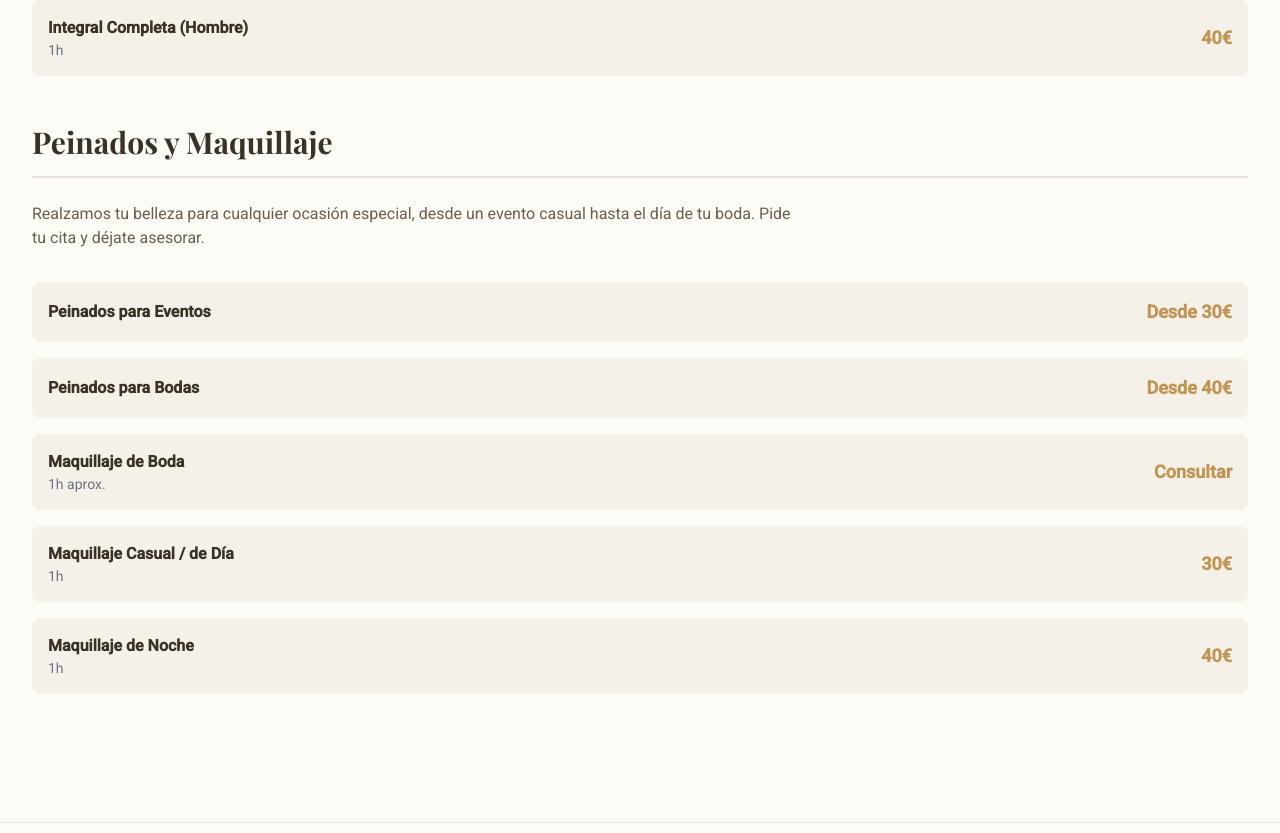
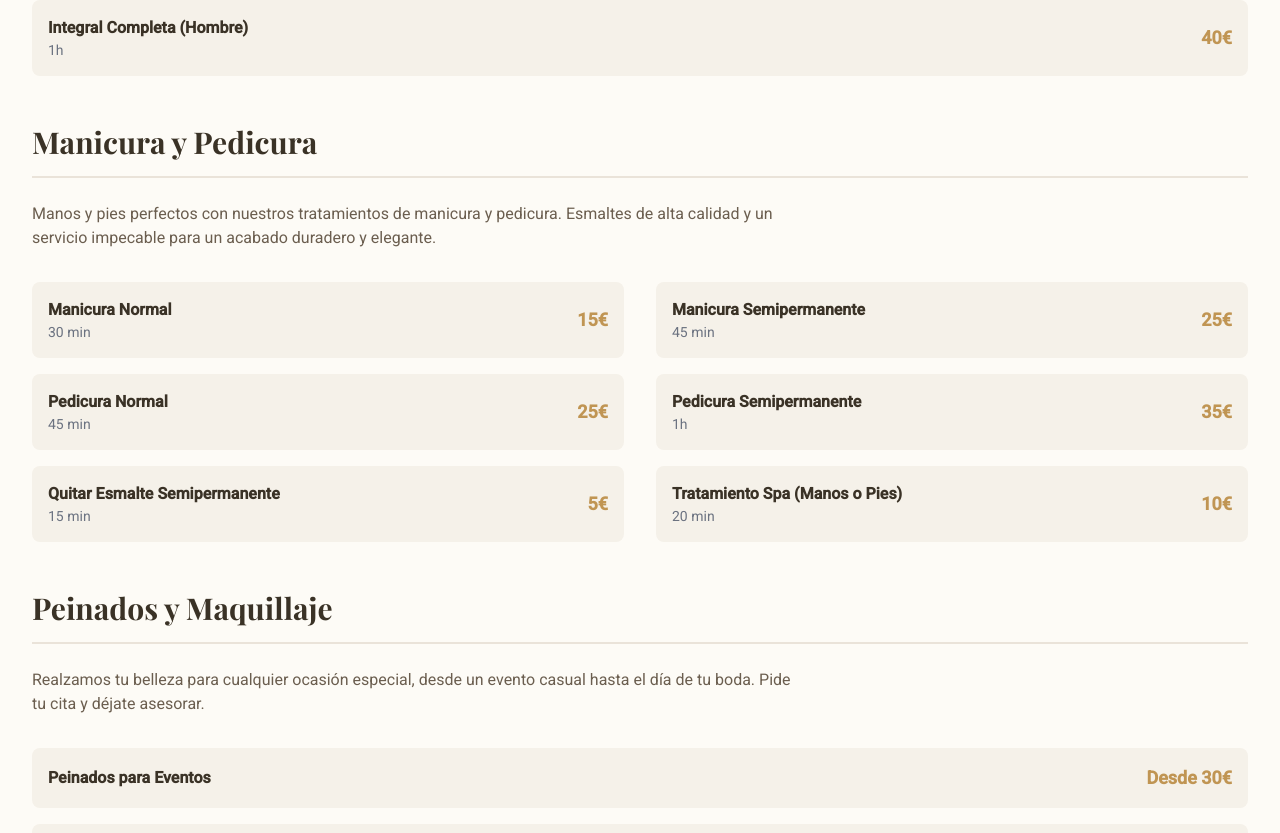
Before and after one commit to Riuko97/yoselinmagiaycolor, a plain HTML site: page Servicios.html in a window 1280 px wide. Shown: the part 3360-4193 px from the top of the page. Drawn offline with nearby package versions, Linux system fonts and the light colour scheme.

Commit message:
Update Servicios.html

```diff
--- a/Servicios.html
+++ b/Servicios.html
@@ -211,6 +211,62 @@
                         <div class="flex justify-between items-center bg-[#F5F1E9] p-4 rounded-lg md:col-span-2"><div><h4 class="font-semibold">Integral Completa (Hombre)</h4><p class="text-sm text-gray-500">1h</p></div><p class="font-bold text-lg accent-text">40€</p></div>
                     </div>
                 </div>
+                <div id="manicura-pedicura" class="mb-12 scroll-mt-24">
+                    <h2 class="text-3xl font-bold border-b-2 border-[var(--border-warm)] pb-4 mb-6">Manicura y Pedicura</h2>
+                    <p class="text-[#6B5E4F] mb-8 max-w-3xl">Manos y pies perfectos con nuestros tratamientos de manicura y pedicura. Esmaltes de alta calidad y un servicio impecable para un acabado duradero y elegante.</p>
+
+                <div class="grid md:grid-cols-2 gap-x-8 gap-y-4">
+
+                    <div class="flex justify-between items-center bg-[#F5F1E9] p-4 rounded-lg">
+                    <div>
+                        <h4 class="font-semibold">Manicura Normal</h4>
+                        <p class="text-sm text-gray-500">30 min</p>
+                    </div>
+                    <p class="font-bold text-lg accent-text">15€</p>
+                </div>
+
+                <div class="flex justify-between items-center bg-[#F5F1E9] p-4 rounded-lg">
+                    <div>
+                        <h4 class="font-semibold">Manicura Semipermanente</h4>
+                        <p class="text-sm text-gray-500">45 min</p>
+                    </div>
+                    <p class="font-bold text-lg accent-text">25€</p>
+                </div>
+
+                <div class="flex justify-between items-center bg-[#F5F1E9] p-4 rounded-lg">
+                    <div>
+                        <h4 class="font-semibold">Pedicura Normal</h4>
+                        <p class="text-sm text-gray-500">45 min</p>
+                    </div>
+                        <p class="font-bold text-lg accent-text">25€</p>
+                </div>
+
+                <div class="flex justify-between items-center bg-[#F5F1E9] p-4 rounded-lg">
+                    <div>
+                        <h4 class="font-semibold">Pedicura Semipermanente</h4>
+                        <p class="text-sm text-gray-500">1h</p>
+                    </div>
+                    <p class="font-bold text-lg accent-text">35€</p>
+                </div>
+
+                <div class="flex justify-between items-center bg-[#F5F1E9] p-4 rounded-lg">
+                    <div>
+                        <h4 class="font-semibold">Quitar Esmalte Semipermanente</h4>
+                        <p class="text-sm text-gray-500">15 min</p>
+                </div>
+                    <p class="font-bold text-lg accent-text">5€</p>
+        </div>
+
+        <div class="flex justify-between items-center bg-[#F5F1E9] p-4 rounded-lg">
+            <div>
+                <h4 class="font-semibold">Tratamiento Spa (Manos o Pies)</h4>
+                <p class="text-sm text-gray-500">20 min</p>
+            </div>
+            <p class="font-bold text-lg accent-text">10€</p>
+        </div>
+
+    </div>
+</div>
 
                 <div id="maquillaje" class="mb-12 scroll-mt-24">
                     <h2 class="text-3xl font-bold border-b-2 border-[var(--border-warm)] pb-4 mb-6">Peinados y Maquillaje</h2>
```
